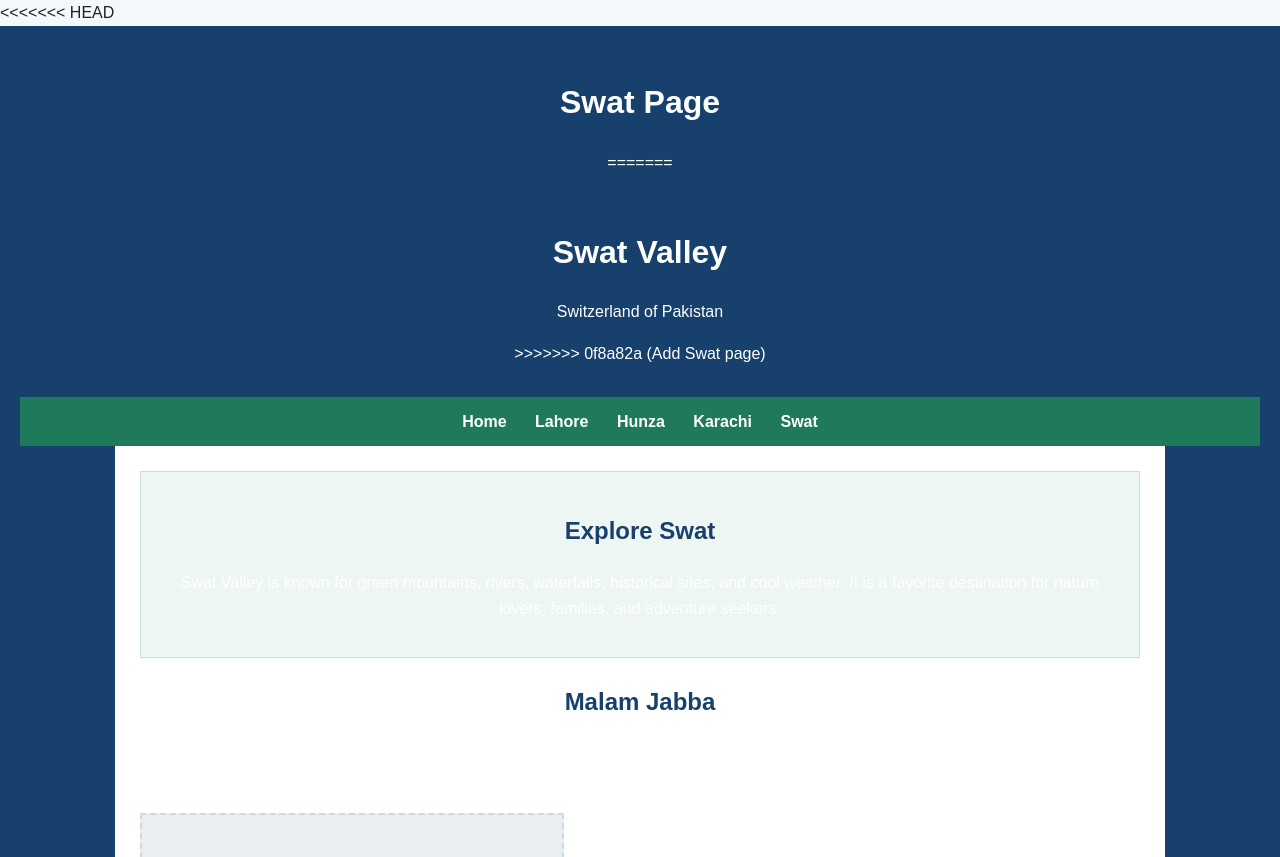
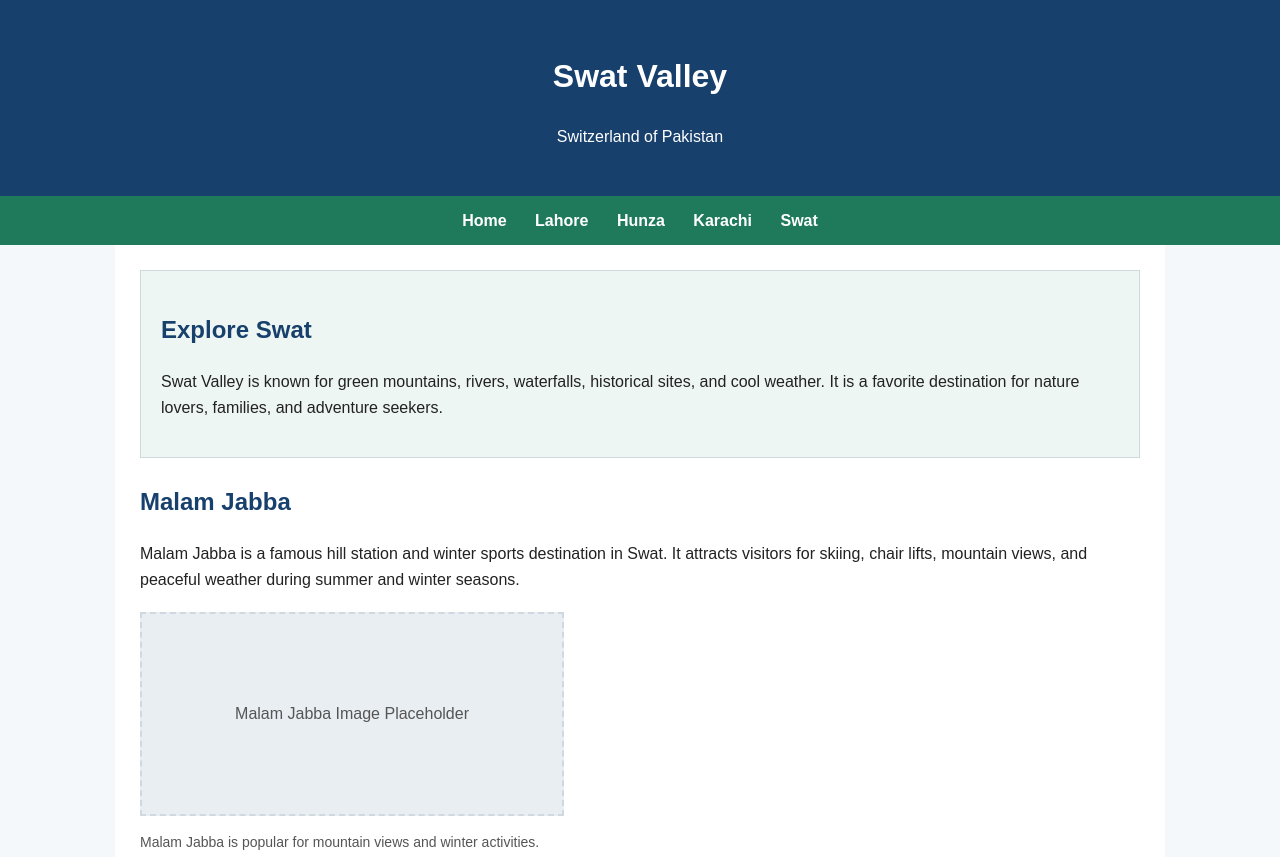
Before and after one commit to viralicious1/pakvista-cicd, a website built with Parcel: page swat.html in a window 1280 px wide. Shown: the top 857 px of the page. Built offline with nearby package versions, Linux system fonts and the light colour scheme.

Commit message:
Add swat page and CI dprod workflow

```diff
--- a/swat.html
+++ b/swat.html
@@ -2,14 +2,6 @@
 <html lang="en">
 <head>
   <meta charset="UTF-8">
-<<<<<<< HEAD
-  <title> Swat</title>
-  <link rel="stylesheet" href="style.css">
-</head>
-<body>
-  <header>
-    <h1> Swat Page</h1>
-=======
   <meta name="viewport" content="width=device-width, initial-scale=1.0">
   <title>Swat - Switzerland of Pakistan | PakVista</title>
   <link rel="stylesheet" href="style.css">
@@ -18,7 +10,6 @@
   <header class="site-header">
     <h1>Swat Valley</h1>
     <p>Switzerland of Pakistan</p>
->>>>>>> 0f8a82a (Add Swat page)
   </header>
 
   <nav class="nav-bar" aria-label="Main navigation">
```
Also changed, not shown: .github/workflows/ci-prod.yml.
